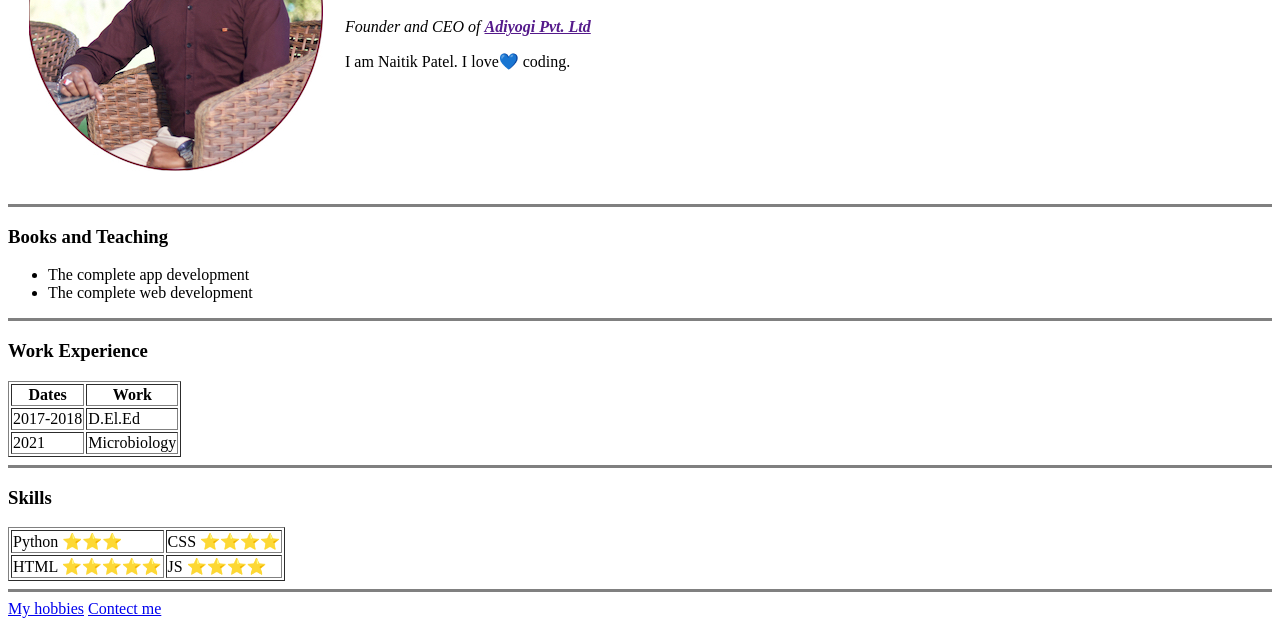
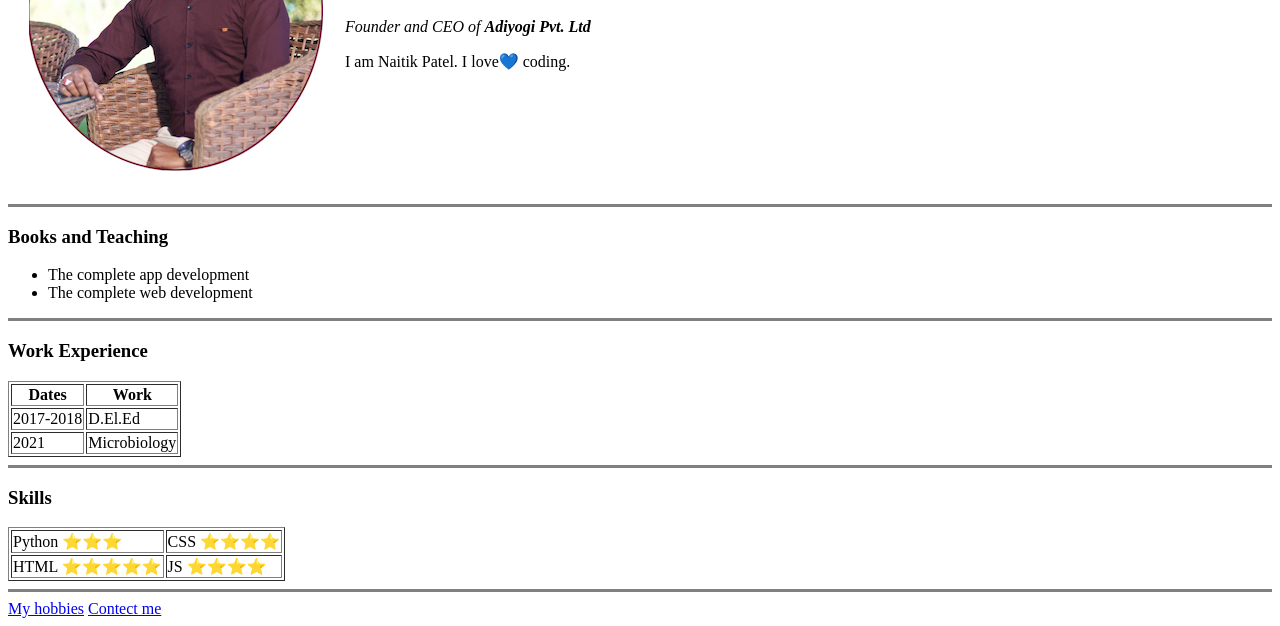
Before and after one commit to Naitik8433/cv, a plain HTML site: page index.html in a window 1280 px wide. Shown: the part 178-804 px from the top of the page. Drawn offline with Linux system fonts and the light colour scheme.

Commit message:
Update index.html

```diff
--- a/index.html
+++ b/index.html
@@ -12,7 +12,7 @@
             <td><img src="images/nnn.jpg" alt=""></td>
             <td>
                 <h1>Naitik Patel</h1>
-                <p><em>Founder and CEO of <strong><a href="">Adiyogi Pvt.
+                <p><em>Founder and CEO of <strong>Adiyogi Pvt.
                                 Ltd</a></strong></em></p>
                 <p>I am Naitik Patel. I love💙 coding.</p>
             </td>
```
